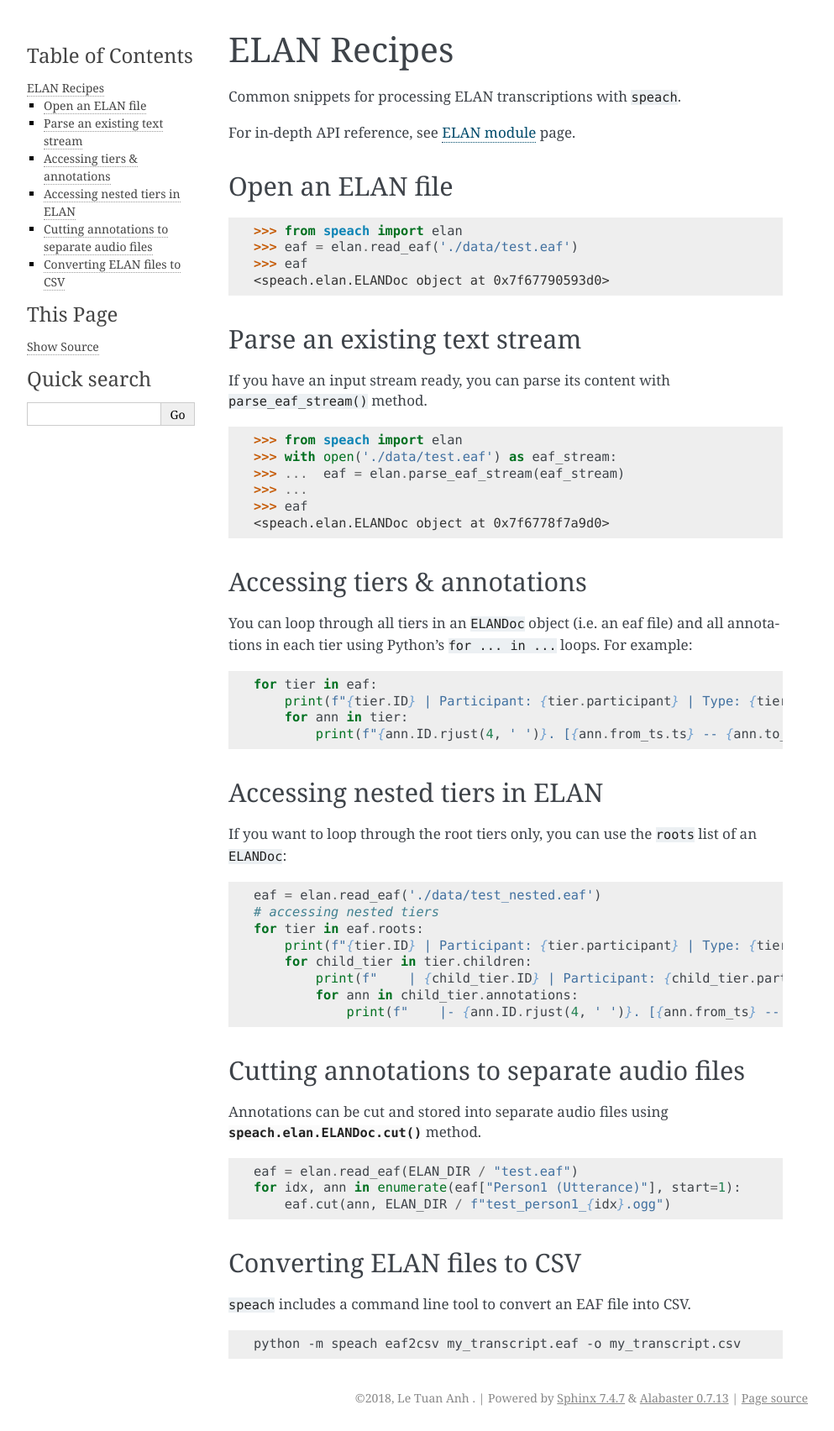
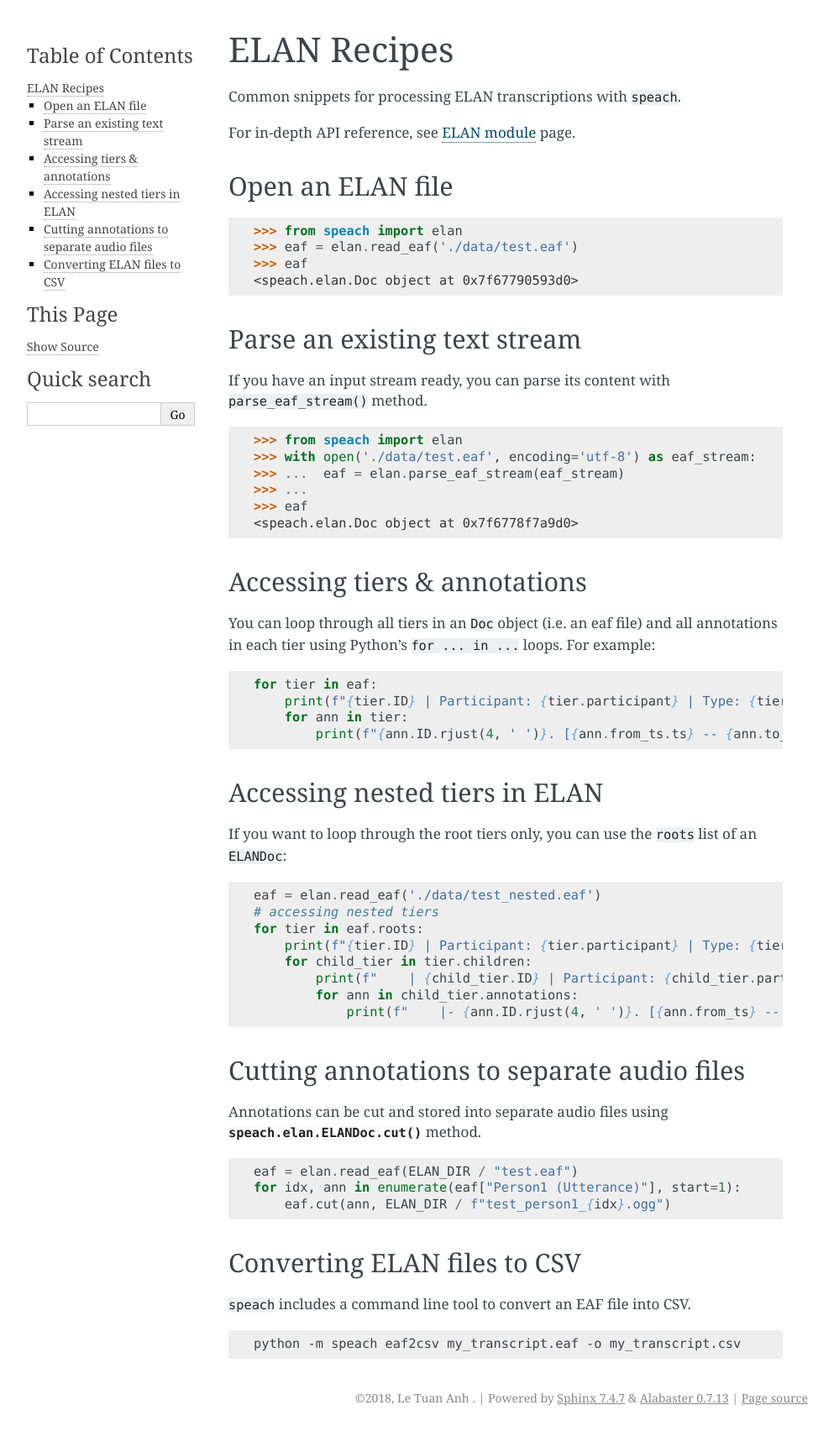
Before and after one commit to neocl/speach, a Sphinx documentation site: the page built from docs/recipe_elan.rst, in a window 1280 px wide. Shown: the whole page at 84% size, without its empty margins (148-1141 px from the left). Built offline with Sphinx 7.4.7, drawn with Linux system fonts in a browser that asks for light colours.

Commit message:
update doc ELAN API

```diff
--- a/docs/api_elan.rst
+++ b/docs/api_elan.rst
@@ -10,11 +10,11 @@
 .. automodule:: speach.elan
    :members: read_eaf, parse_eaf_stream
 
-.. autoclass:: ELANDoc
+.. autoclass:: Doc
    :members:
    :member-order: groupwise
    :exclude-members: read_eaf, parse_eaf_stream
 
-.. autoclass:: ELANTier
+.. autoclass:: Tier
    :members:
    :member-order: groupwise
--- a/docs/recipe_elan.rst
+++ b/docs/recipe_elan.rst
@@ -13,7 +13,7 @@
     >>> from speach import elan
     >>> eaf = elan.read_eaf('./data/test.eaf')
     >>> eaf
-    <speach.elan.ELANDoc object at 0x7f67790593d0>
+    <speach.elan.Doc object at 0x7f67790593d0>
 
 Parse an existing text stream
 -----------------------------
@@ -23,16 +23,16 @@
 .. code-block:: python
 
     >>> from speach import elan
-    >>> with open('./data/test.eaf') as eaf_stream:
+    >>> with open('./data/test.eaf', encoding='utf-8') as eaf_stream:
     >>> ...  eaf = elan.parse_eaf_stream(eaf_stream)
     >>> ...
     >>> eaf
-    <speach.elan.ELANDoc object at 0x7f6778f7a9d0>
+    <speach.elan.Doc object at 0x7f6778f7a9d0>
 
 Accessing tiers & annotations
 -----------------------------
 
-You can loop through all tiers in an ``ELANDoc`` object (i.e. an eaf file)
+You can loop through all tiers in an ``Doc`` object (i.e. an eaf file)
 and all annotations in each tier using Python's ``for ... in ...`` loops.
 For example:
 
```
